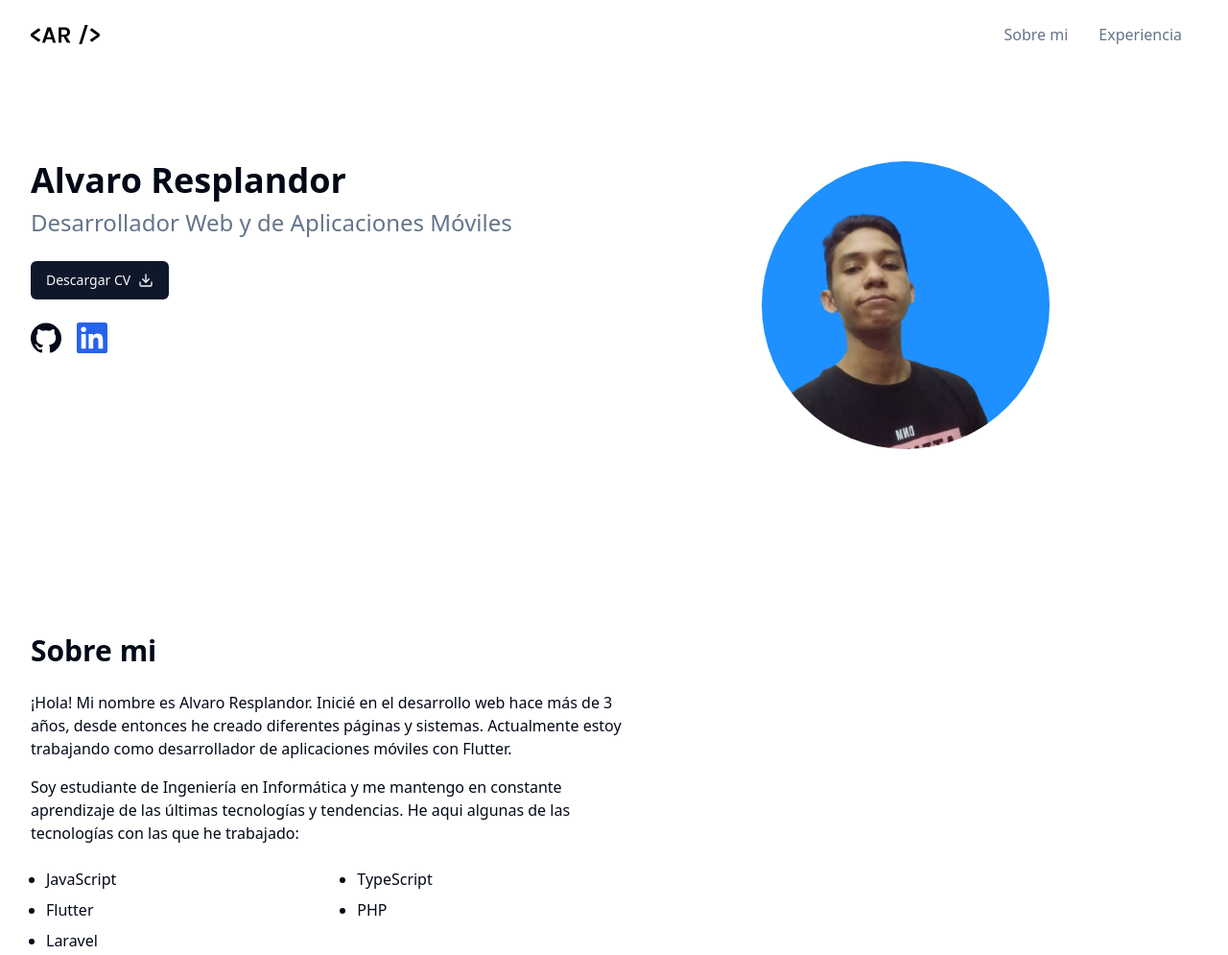
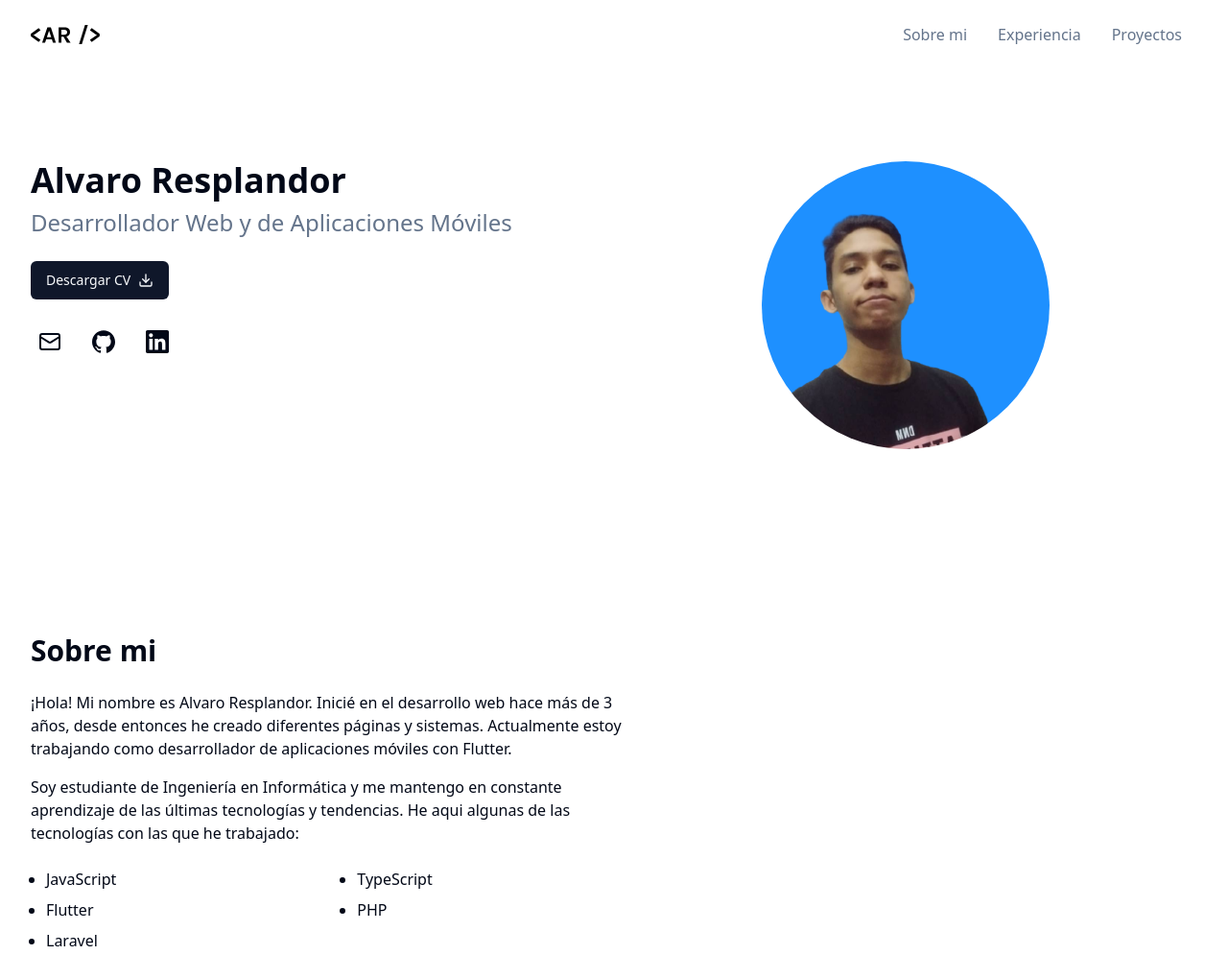
Before and after one commit to alvaro-jrr/portafolio, an Astro site: page / in a window 1280 px wide. Shown: the top 995 px of the page at 96% size. Built offline with nearby package versions, Linux system fonts and the light colour scheme; Astro itself is replaced by a stand-in of ours.

Commit message:
feat: add email

```diff
--- a/src/components/NavBar.astro
+++ b/src/components/NavBar.astro
@@ -17,10 +17,10 @@ const sections: Array<{
 		title: "Experiencia",
 		href: "#expirience",
 	},
-	// {
-	// 	title: "Proyectos",
-	// 	href: "#projects",
-	// },
+	{
+		title: "Proyectos",
+		href: "#projects",
+	},
 	// {
 	// 	title: "Contacto",
 	// 	href: "#contact",
--- a/src/components/sections/Hero.astro
+++ b/src/components/sections/Hero.astro
@@ -2,9 +2,9 @@
 import Github from "@/icons/Github.astro";
 import LinkedIn from "@/icons/LinkedIn.astro";
 import Profile from "@/images/Profile.astro";
-import { Download } from "lucide-react";
+import { Download, Mail } from "lucide-react";
 import Section from "../Section.astro";
-import { Button } from "../ui/button";
+import { Button, buttonVariants } from "../ui/button";
 
 const github = "https://github.com/alvaro-jrr";
 const linkedIn =
@@ -31,14 +31,31 @@ const linkedIn =
 			</Button>
 
 			<div class="flex gap-x-4">
-				<a href={github} target="_blank">
-					<Github width={32} height={32} />
+				<a
+					href="mailto:alvarojrr79@gmail.com"
+					class={buttonVariants({ size: "icon", variant: "ghost" })}
+				>
+					<span class="sr-only">Enviar correo</span>
+
+					<Mail className="h-6 w-6" />
+				</a>
+
+				<a
+					href={github}
+					target="_blank"
+					class={buttonVariants({ size: "icon", variant: "ghost" })}
+				>
+					<Github size={24} />
 
 					<span class="sr-only">Github</span>
 				</a>
 
-				<a href={linkedIn} class="text-blue-600" target="_blank">
-					<LinkedIn width={32} height={32} />
+				<a
+					href={linkedIn}
+					target="_blank"
+					class={buttonVariants({ size: "icon", variant: "ghost" })}
+				>
+					<LinkedIn size={24} />
 
 					<span class="sr-only">LinkedIn</span>
 				</a>
--- a/src/icons/Github.astro
+++ b/src/icons/Github.astro
@@ -1,15 +1,14 @@
 ---
 interface Props {
-	height?: number;
-	width?: number;
+	size?: number;
 }
 
-const { height, width } = Astro.props;
+const { size = 16 } = Astro.props;
 ---
 
 <svg
-	width={width ?? 16}
-	height={height ?? 16}
+	width={size}
+	height={size}
 	viewBox="0 0 24 24"
 	xmlns="http://www.w3.org/2000/svg"
 	><title>GitHub</title><path
--- a/src/icons/LinkedIn.astro
+++ b/src/icons/LinkedIn.astro
@@ -1,15 +1,14 @@
 ---
 interface Props {
-	height?: number;
-	width?: number;
+	size?: number;
 }
 
-const { height, width } = Astro.props;
+const { size = 16 } = Astro.props;
 ---
 
 <svg
-	width={width ?? 16}
-	height={height ?? 16}
+	width={size}
+	height={size}
 	viewBox="0 0 24 24"
 	xmlns="http://www.w3.org/2000/svg"
 	><title>LinkedIn</title><path
```
